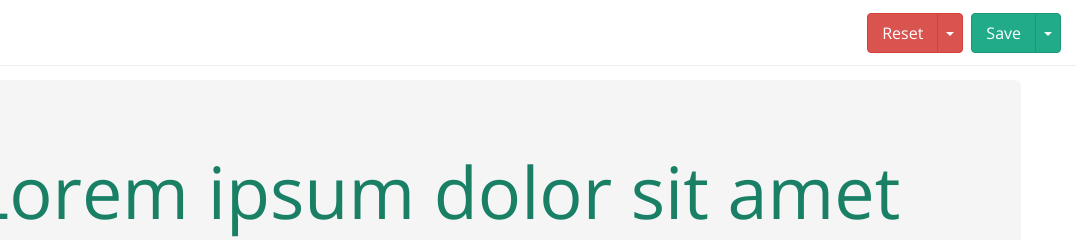
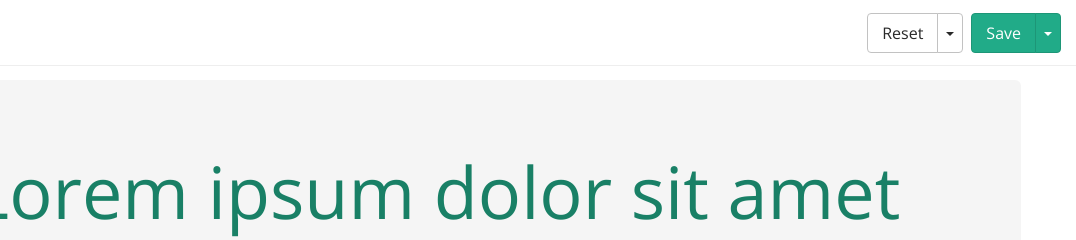
Before and after one commit to leadferry/kwik-u-rltag, a website: page index.html in a window 1280 px wide. Shown: the top 240 px of the page, 204-1280 px from the left. Drawn offline with nearby package versions, Linux system fonts and the light colour scheme.

Commit message:
Add btn-danger to Reset only on mouseover

```diff
--- a/index.html
+++ b/index.html
@@ -30,9 +30,9 @@
 							<li><a ng-click="saveURLs()">Save URLs as template</a></li>
 						</ul>
 					</div>
-					<div class="btn-group navbar-btn pull-right">
-						<button type="button" class="btn btn-danger" ng-click="resetAll()">Reset</button>
-						<button type="button" class="btn btn-danger dropdown-toggle" data-toggle="dropdown" aria-haspopup="true" aria-expanded="false">
+					<div class="btn-group navbar-btn pull-right" ng-init="mouseoverReset=false" ng-mouseenter="mouseoverReset=true" ng-mouseleave="mouseoverReset=false">
+						<button type="button" class="btn" ng-class="{'btn-danger': mouseoverReset, 'btn-default': !mouseoverReset}" ng-click="resetAll()">Reset</button>
+						<button type="button" class="btn dropdown-toggle" ng-class="{'btn-danger': mouseoverReset, 'btn-default': !mouseoverReset}" data-toggle="dropdown" aria-haspopup="true" aria-expanded="false">
 							<span class="caret"></span>
 						</button>
 						<ul class="dropdown-menu">
```
